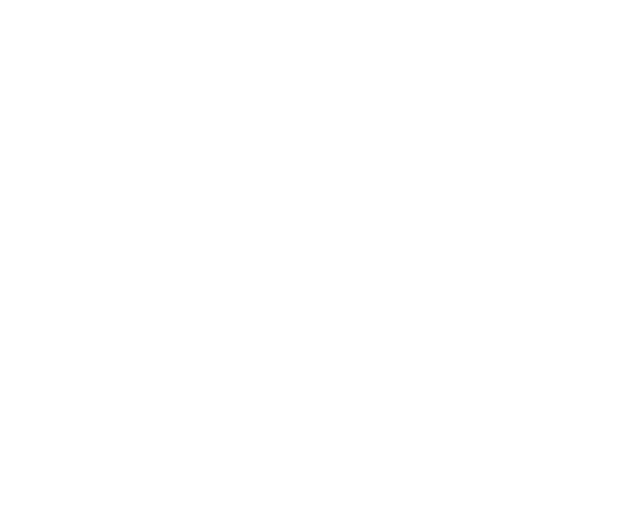
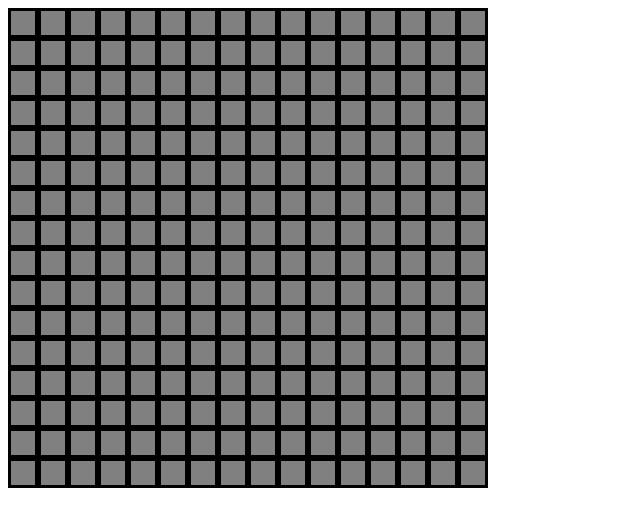
Before and after one commit to Pascal-Rutter/Etch-a-Sketch, a plain HTML site: page index.html in a window 1280 px wide. Shown: the whole page, without its empty margins (0-640 px from the left). Drawn offline with Linux system fonts and the light colour scheme.

Commit message:
Add a first grid

```diff
--- a/index.html
+++ b/index.html
@@ -8,7 +8,7 @@
 </head>
 
 <body>
-  <div id="container"></div>
+  <div id="container" class="container"></div>
 </body>
 
 <script src="javaScript.js"></script>
--- a/javaScript.js
+++ b/javaScript.js
@@ -0,0 +1,9 @@
+for (i = 0; i < 16; i++) {
+    for(j = 0; j < 16; j++){
+        let square = document.createElement("div");
+        square.setAttribute("id", `square[${i},${j}]`);
+        square.setAttribute("class", "square");
+
+        document.querySelector("div").appendChild(square);
+    }
+}
--- a/style.css
+++ b/style.css
@@ -0,0 +1,11 @@
+.container {
+    display: grid;
+    grid-template-columns: repeat(16, 30px);
+    grid-template-rows: repeat(16, 30px);
+
+}
+
+.square {
+    background-color: gray;
+    border-style: solid;
+}
```
